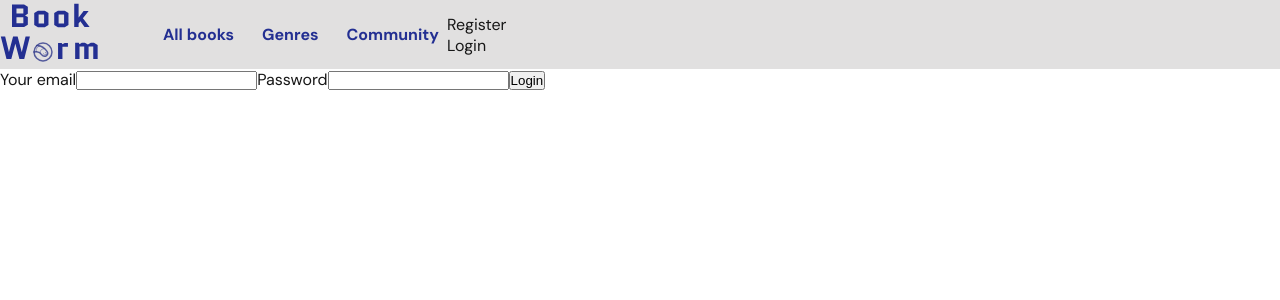
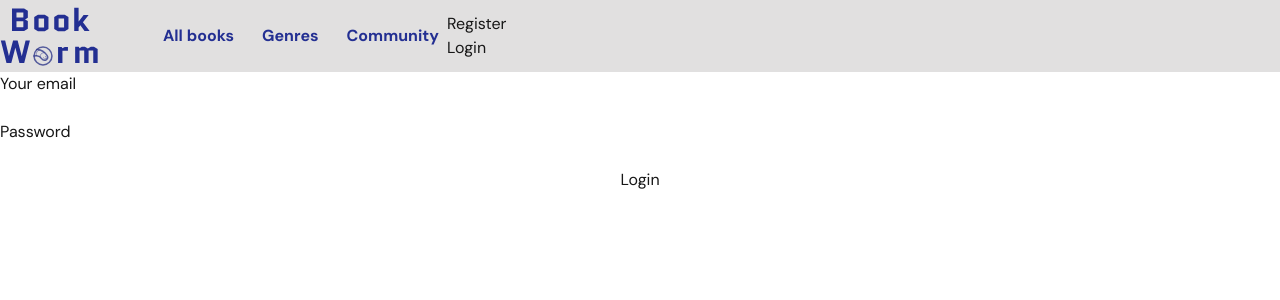
Before and after one commit to TarhonskyiOleksandr/BookWorm, a Next.js app in the folder apps/web/: page /sign-in in a window 1280 px wide. Shown: the top 300 px of the page. Built offline with nearby package versions, Linux system fonts and the light colour scheme.

Commit message:
feat: added tailwind-css

```diff
--- a/apps/web/app/globals.css
+++ b/apps/web/app/globals.css
@@ -1,3 +1,5 @@
+@import 'tailwindcss';
+
 :root {
   --background: #ffffff;
   --foreground: #171717;
@@ -66,10 +68,6 @@ ul li, ol li {
   list-style: none;
 }
 
-.flex {
-  display: flex;
-}
-
 .items-center {
   align-items: center;
 }
--- a/apps/web/features/auth/LoginForm.tsx
+++ b/apps/web/features/auth/LoginForm.tsx
@@ -5,7 +5,7 @@ import { SubmitButton } from '@/shared/ui';
 
 export const LoginForm = () => {
   return (
-    <form>
+    <form className="flex flex-col">
       <label htmlFor="email">Your email</label>
       <input
         name="email"
--- a/apps/web/package.json
+++ b/apps/web/package.json
@@ -20,10 +20,14 @@
   "devDependencies": {
     "@repo/eslint-config": "*",
     "@repo/typescript-config": "*",
+    "@tailwindcss/postcss": "^4.1.4",
     "@types/node": "^22.13.9",
     "@types/react": "19.0.10",
     "@types/react-dom": "19.0.4",
+    "autoprefixer": "^10.4.21",
     "eslint": "^9.21.0",
+    "postcss": "^8.5.3",
+    "tailwindcss": "^4.1.4",
     "typescript": "5.8.2"
   }
 }
--- /dev/null
+++ b/apps/web/postcss.config.mjs
@@ -0,0 +1,6 @@
+/** @type {import('tailwindcss').Config} */
+export default {
+  plugins: {
+    '@tailwindcss/postcss': {},
+  },
+}
```
